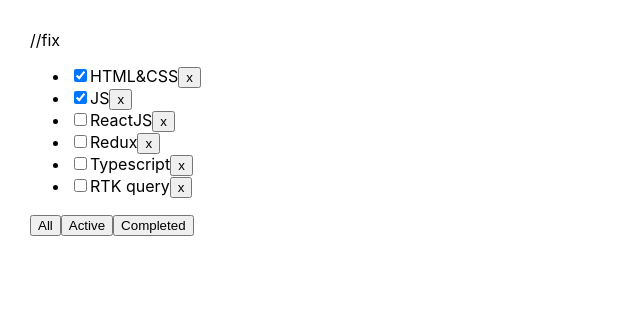
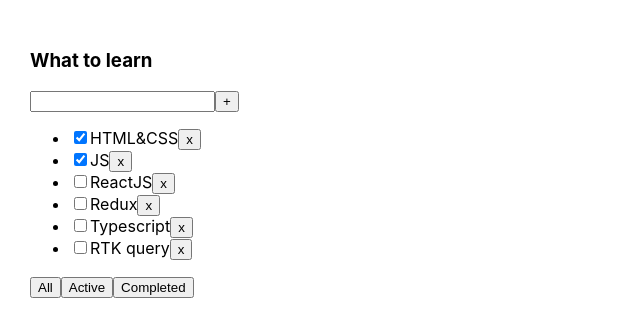
Before and after one commit to Setnad1177/todolist-advanced, a React (Create React App) app: page / in a window 1280 px wide. Shown: the top 336 px of the page, without its empty margins (0-640 px from the left). Built offline with nearby package versions, Linux system fonts and the light colour scheme.

Commit message:
Comments added to the code

```diff
--- a/package.json
+++ b/package.json
@@ -10,10 +10,12 @@
     "@types/node": "^16.7.13",
     "@types/react": "^18.0.0",
     "@types/react-dom": "^18.0.0",
+    "@types/uuid": "^10.0.0",
     "react": "^18.3.1",
     "react-dom": "^18.3.1",
     "react-scripts": "5.0.1",
     "typescript": "^4.4.2",
+    "uuid": "^10.0.0",
     "web-vitals": "^2.1.0"
   },
   "scripts": {
--- a/src/App.tsx
+++ b/src/App.tsx
@@ -19,6 +19,7 @@
         {id: 5, title: "Typescript", isDone: false},
         {id: 6, title: "RTK query", isDone: false},
     ])
+
     //useState to remove and update (show up to date) list of tasks
     const removeTask = (taskIdToRemove: number) => {
         const filteredTasks = tasks.filter(task => {
@@ -26,10 +27,11 @@
         })
         setTasks(filteredTasks)
     }
-    //useState to filter tasks by all/active/completed/
+
+    //useState declaration to filter tasks by all/active/completed/
     const [filter, setFilter] = useState<FilterValuesType>('all')
 
-    // changing filter state with button click(all/active/completed)
+    // changing filter state with button click (filter types: all/active/completed)
     const changeFilter = (filter: FilterValuesType) => {
         setFilter(filter)
     }
--- a/src/Todolist.tsx
+++ b/src/Todolist.tsx
@@ -14,11 +14,12 @@
 
     return (
         <div>
-            {/*<h3>{title}</h3>*/} //fix
-            {/*<div>*/}
-            {/*    <input/>*/}
-            {/*    <Button title={"+"}/>*/}
-            {/*</div>*/}
+            <h3>{title}</h3>
+            <div>
+                {/*Input with "add task (+) button"*/}
+                <input/>
+                <Button title={"+"}/>
+            </div>
 
             {tasks.length === 0 ? (
                 <p>No tasks</p>
@@ -38,6 +39,7 @@
                 </ul>)}
 
             <div>
+                {/*task filter buttons*/}
                 <Button title={"All"} onClick={()=> changeFilter("all")}/>
                 <Button title={"Active"} onClick={()=> changeFilter("active")}/>
                 <Button title={"Completed"} onClick={()=> changeFilter("completed")}/>
```
Also changed, not shown: 1 other file (tests, documents, lock files or other folders).
